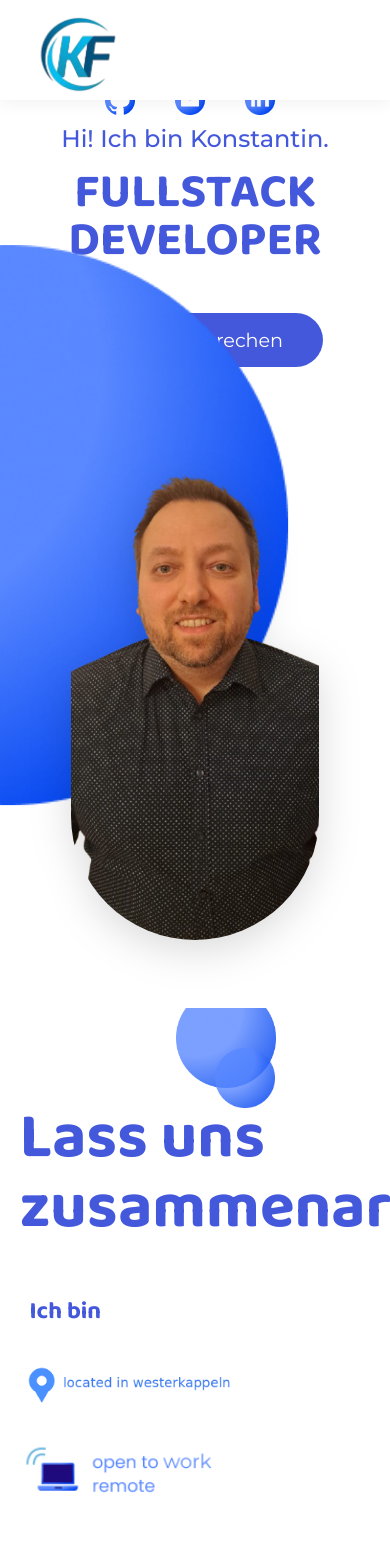
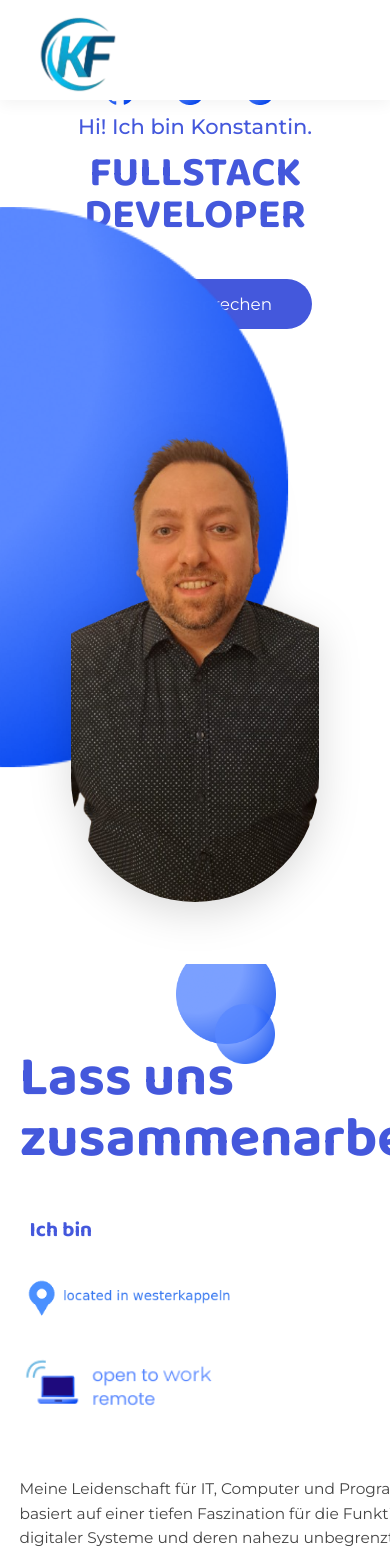
Before and after one commit to KonstantinFenzlein/portfolio, an Angular app: page / in a window 390 px wide. Shown: the top 1554 px of the page. Built offline with nearby package versions, Linux system fonts and the light colour scheme.

Commit message:
update styles.scss

```diff
--- a/src/styles.scss
+++ b/src/styles.scss
@@ -4,6 +4,18 @@
   --font-display: 'Baloo 2', cursive;
   --primary-blue: #4458dc; /* Dein Design-Blau */
   --text-color: #333;
+}
+
+html {
+  font-size: 16px;
+
+  @media (max-width: 768px) {
+    font-size: 15px;
+  }
+
+  @media (max-width: 480px) {
+    font-size: 14px;
+  }
 }
 
 body {
@@ -14,9 +26,71 @@ body {
   box-sizing: border-box;
 }
 
-/* Alle Überschriften bekommen Baloo */
-h1, h2, h3, h4, h5 {
+/* Alle Überschriften bekommen Baloo - mit responsiven Font Sizes */
+h1 {
   font-family: var(--font-display);
   font-weight: 700;
   margin: 0;
+  font-size: 5rem;
+
+  @media (max-width: 1024px) {
+    font-size: 3.5rem;
+  }
+
+  @media (max-width: 768px) {
+    font-size: 2.5rem;
+  }
+
+  @media (max-width: 480px) {
+    font-size: 1.75rem;
+  }
 }
+
+h2 {
+  font-family: var(--font-display);
+  font-weight: 700;
+  margin: 0;
+  font-size: 3rem;
+
+  @media (max-width: 1024px) {
+    font-size: 2.5rem;
+  }
+
+  @media (max-width: 768px) {
+    font-size: 2rem;
+  }
+
+  @media (max-width: 480px) {
+    font-size: 1.5rem;
+  }
+}
+
+h3 {
+  font-family: var(--font-display);
+  font-weight: 700;
+  margin: 0;
+  font-size: 2rem;
+
+  @media (max-width: 768px) {
+    font-size: 1.5rem;
+  }
+
+  @media (max-width: 480px) {
+    font-size: 1.25rem;
+  }
+}
+
+h4, h5 {
+  font-family: var(--font-display);
+  font-weight: 700;
+  margin: 0;
+  font-size: 1.5rem;
+
+  @media (max-width: 768px) {
+    font-size: 1.25rem;
+  }
+
+  @media (max-width: 480px) {
+    font-size: 1rem;
+  }
+}
```
